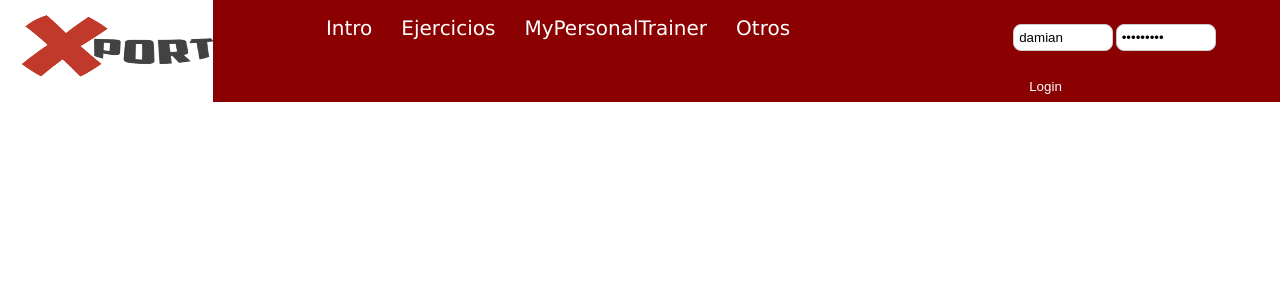
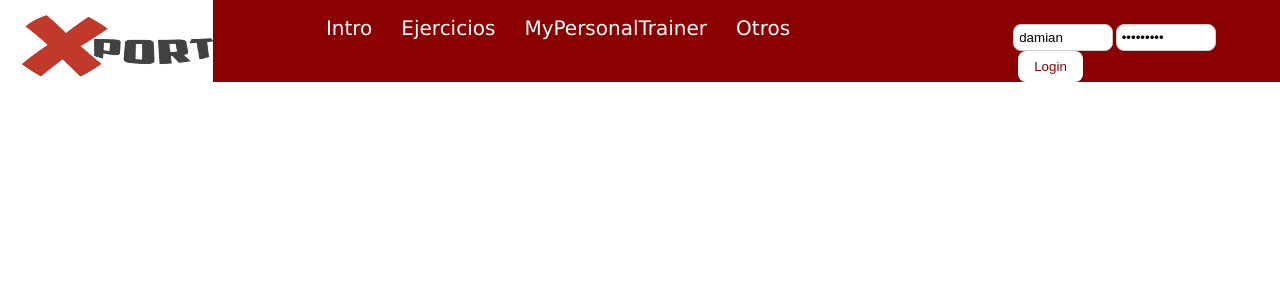
Before and after one commit to damiansantae/PWEB-201718, a PHP site: page /MainFrame/mainFrame.html in a window 1280 px wide. Shown: the top 300 px of the page. Run offline with PHP 8.4, Linux system fonts and the light colour scheme; some libraries are stand-ins or nearby versions.

Commit message:
estilizando y corrigiendo errores

```diff
--- a/MainFrame/gym_trainer/gym_trainer.html
+++ b/MainFrame/gym_trainer/gym_trainer.html
@@ -257,8 +257,8 @@
           </tr>
           <tr id="row_exercise_1" class="hd-12 exercise_row">
               <td class="hd-8" id="exer_descript_1" ondrop="drop_handler(event);" ondragover="dragover_handler(event);"></td>
-              <td class="hd-2"><input class="short-input" type="number" step="1" placeholder="0"></td>
-              <td class="hd-2"><input class="short-input" type="number" step="1" placeholder="0"></td>
+              <td class="hd-2"><input class="short-input" type="number" step="1" placeholder="0" min="0"></td>
+              <td class="hd-2"><input class="short-input" type="number" step="1" placeholder="0" min="0"></td>
           </tr>
       </table>
 
--- a/MainFrame/gym_trainer/gym_trainer.js
+++ b/MainFrame/gym_trainer/gym_trainer.js
@@ -47,8 +47,8 @@
       "                <div class=\"routine_detail hd-12\">\n" +
       "                    <table>\n" +
       "                        <tr class=\"table_days\">\n" +
-      "                            <td> <input id=\"routine_"+nRoutines+"_btn\" class=\"w3-button w3-xlarge w3-circle w3-white w3-card-4\" type=\"button\" value=\"add\" onclick=\"insertDay(this.id)\"> </td>\n" +
-      "                            <td id=\"routine_"+nRoutines+"_1\"> 1</td>\n" +
+      "                            <td> <button id=\"routine_"+nRoutines+"_btn\" class=\"small_btn w3-xlarge w3-circle w3-white w3-card-4\"  onclick=\"insertDay(this.id)\">+</button></td>\n" +
+      "                            <td id=\"routine_"+nRoutines+"_1\"> <h3>1</h3></td>\n" +
       "                        </tr>\n" +
       "                    </table>\n" +
       "                </div>";
@@ -107,8 +107,8 @@
     newRow.setAttribute('id','row_exercise_'+nRows);
     newRow.setAttribute('class','d-12 exercise_row');
     newRow.innerHTML = "<td class=\"hd-8 img\" id=\"exer_descript_"+nRows+"\" ondrop=\"drop_handler(event);\" ondragover=\"dragover_handler(event);\"></td>\n" +
-        "              <td class=\"hd-2\"> <input class=\"short-input\" type=\"number\" step=\"1\" placeholder=\"0\"></td>\n" +
-        "              <td class=\"hd-2\"><input class=\"short-input\" type=\"number\" step=\"1\" placeholder=\"0\"></td>";
+        "              <td class=\"hd-2\"> <input class=\"short-input\" type=\"number\" step=\"1\" placeholder=\"0\" min=\"0\"></td>\n" +
+        "              <td class=\"hd-2\"><input class=\"short-input\" type=\"number\" step=\"1\" placeholder=\"0\" min=\"0\"></td>";
 
 //Eliminamos boton de añadir para que no aparezca arriba de la nueva routina añadida
     var btn = document.getElementById("add_new_ex_row");
--- a/MainFrame/mainFrame.html
+++ b/MainFrame/mainFrame.html
@@ -46,7 +46,7 @@
                    value="damian" required>
             <input type="password" class="login-input w3-border w3-round-large" id="password-login"
                    placeholder="Contraseña" value="Password1" required>
-            <input id="btn-login" type="button" class="w3-button w3-round-large w3-red" name="login" value="Login"
+            <input id="btn-login" type="button" class="login-btn w3-round-large w3-white" name="login" value="Login"
                    onclick="checkLogin()">
 
         </form>
@@ -57,8 +57,7 @@
 
 
 <div id="Intro" class="tabcontent">
-    <h3>Intro</h3>
-    <p>Página en construcción.</p>
+
 </div>
 <div id="Ejercicios" class="tabcontent">
     <iframe height="1080px" width="100%" src="muscular_groups/muscular_groups.html" name="iframe_m" style="border:none;"></iframe>
@@ -66,7 +65,7 @@
 
 <div id="MyPersonalTrainer" class="tabcontent">
     <div id="loggedContent">
-        <h1>Contenido en construccion </h1>
+        <iframe height="1080px" width="100%" src="gym_trainer/gym_trainer.html" name="iframe_c" style="border:none;"></iframe>
     </div>
     <div id="notLoggedContent">
         <iframe height="1080px" width="100%" src="../index/index.html" name="iframe_a" style="border:none;"></iframe>
@@ -74,8 +73,7 @@
 </div>
 
 <div id="OtraCosa" class="tabcontent">
-    <h3>OtraCosa</h3>
-    <p>Aquí veremos otras cosas. Cosas diferentes, y tal y cual.</p>
+
 </div>
 
 <script>checkLoginState()</script>
--- a/assets/general.css
+++ b/assets/general.css
@@ -84,6 +84,22 @@
     cursor: pointer;
     white-space: nowrap
 }
+.login-btn {
+    margin-left: 5px;
+    border: none;
+    display: inline-block;
+    outline: 0;
+    padding: 8px 16px;
+    vertical-align: middle;
+    overflow: hidden;
+    text-decoration: none;
+    color: darkred;
+    background-color: inherit;
+    text-align: center;
+    cursor: pointer;
+    white-space: nowrap
+}
+
 
 .small_btn{
     margin-bottom: 2px;
@@ -310,6 +326,7 @@
 }
 
 .user-action{
+    cursor: pointer;
     padding-top: 1.6%;
     float: right;
     text-align: right;
```
